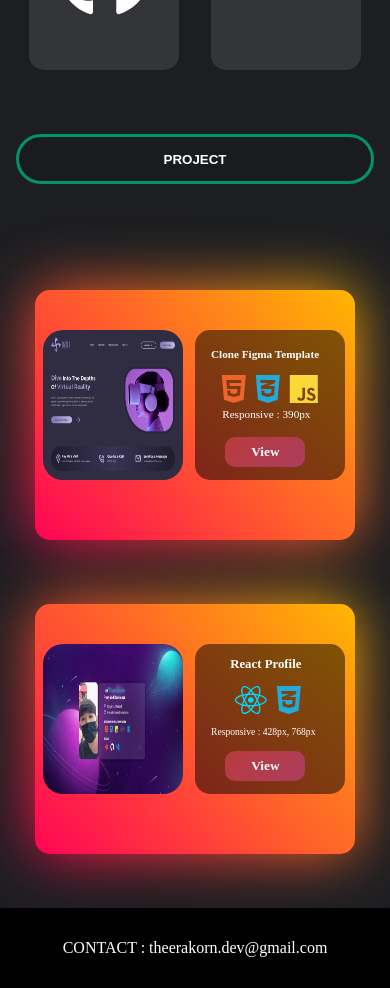
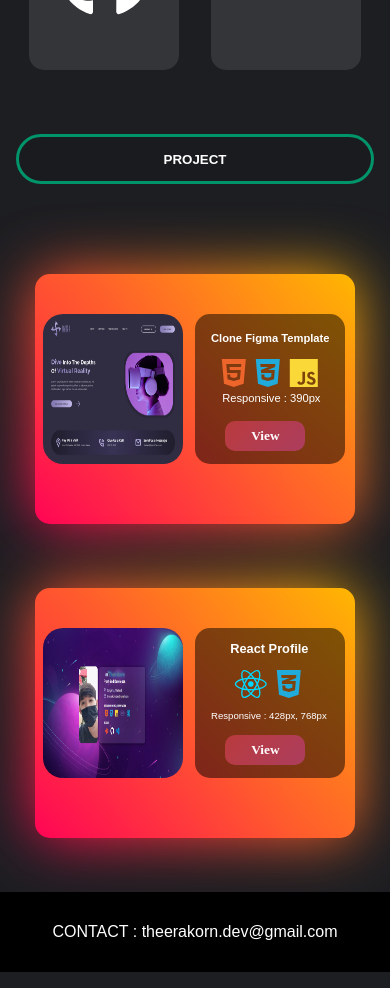
Before and after one commit to TeeTheerakorn777/React-Web-Profile, a React (Create React App) app: page / in a window 390 px wide. Shown: the part 1020-2008 px from the top of the page. Built offline with nearby package versions, Linux system fonts and the light colour scheme.

Commit message:
ADD responsive390px Project.css

```diff
--- a/src/App.css
+++ b/src/App.css
@@ -1,6 +1,6 @@
 body {
     background-color: #1D1E22;
-    font-family: 'Unbounded', cursive;
+    font-family: 'Unbounded', 'Kanit', cursive, sans-serif;
 }
 
 .container {
--- a/src/components/Project.css
+++ b/src/components/Project.css
@@ -1,6 +1,6 @@
 .container-project {
     margin-top: 3rem;
-    font-family: 'Unbounded', cursive;
+    font-family: 'Unbounded', 'Kanit', cursive, sans-serif;
 }
 
 .text-project {
@@ -49,7 +49,7 @@
   }
 
 .con-card-pro {
-    margin-top: 4rem;
+    margin-top: 3rem;
     height: auto;
     display: grid;
     place-items: center;
@@ -149,7 +149,7 @@
 .btn-title {
     position: absolute;
     bottom: 2.5rem;
-    left: 9rem;
+    left: 9.5rem;
 }
 
 .btn-title button {
@@ -224,6 +224,98 @@
     background: linear-gradient(45deg, #ff0058,#ffbc00);
     filter: blur(30px);
     z-index: -1;
+}
+
+@media screen and (max-width: 491px) {
+    .con-project:hover{
+        transform: scale(1);
+    }
+
+    .con-title {
+        pointer-events: none;
+    }
+
+    .con-project {
+        width: 390px;
+    }
+
+    .con-img {
+        top: 0;
+        width: 200px;
+        position: absolute;
+        left: 0.5rem;
+    }
+
+    .con-img img {
+        width: 100%;
+        border-radius: 20px;
+        height: 150px;
+    }
+
+    .con-title {
+        background-color: rgba(0, 0, 0, 0.5);
+        margin-left: 13.8rem;
+        width: 160px;
+        opacity: 1;
+        height:150px;
+        top: 0;
+    }
+
+    .tile h3{
+        font-size: .7rem;
+    }
+
+    .info1 .fa-react, .info1 .fa-css3-alt, .info .fa-js, .info .fa-html5, .info .fa-css3-alt{
+        font-size: 2rem;
+        padding: 0 0.3rem;
+    }
+
+    .info {
+        top: 2.4rem;
+        left: 1.6rem;
+    }
+
+    .text-figma {
+        top: 4.2rem;
+        font-size: .7rem;
+        left: 1.9rem;
+
+    }
+
+    .btn-title {
+        left: 2.5rem;
+        bottom: .8rem;
+    }
+
+    .btn-title button{
+        width: 80px;
+        height: 30px;
+    }
+
+    .tile1 h3{
+        font-size: .8rem;
+    }
+
+    .tile1 {
+        left: 2.8rem;
+    }
+
+    .info1 {
+        top: 2.5rem;
+        left: 2.7rem;
+    }
+
+    .tile {
+        top: 0rem;
+        left: 1.5rem;
+    }
+
+    .text-frofile {
+        top: 4.5rem;
+        font-size: .6rem;
+        left: 1.2rem;
+    }
+
 }
 
 @media screen and (max-width: 481px) {
```
